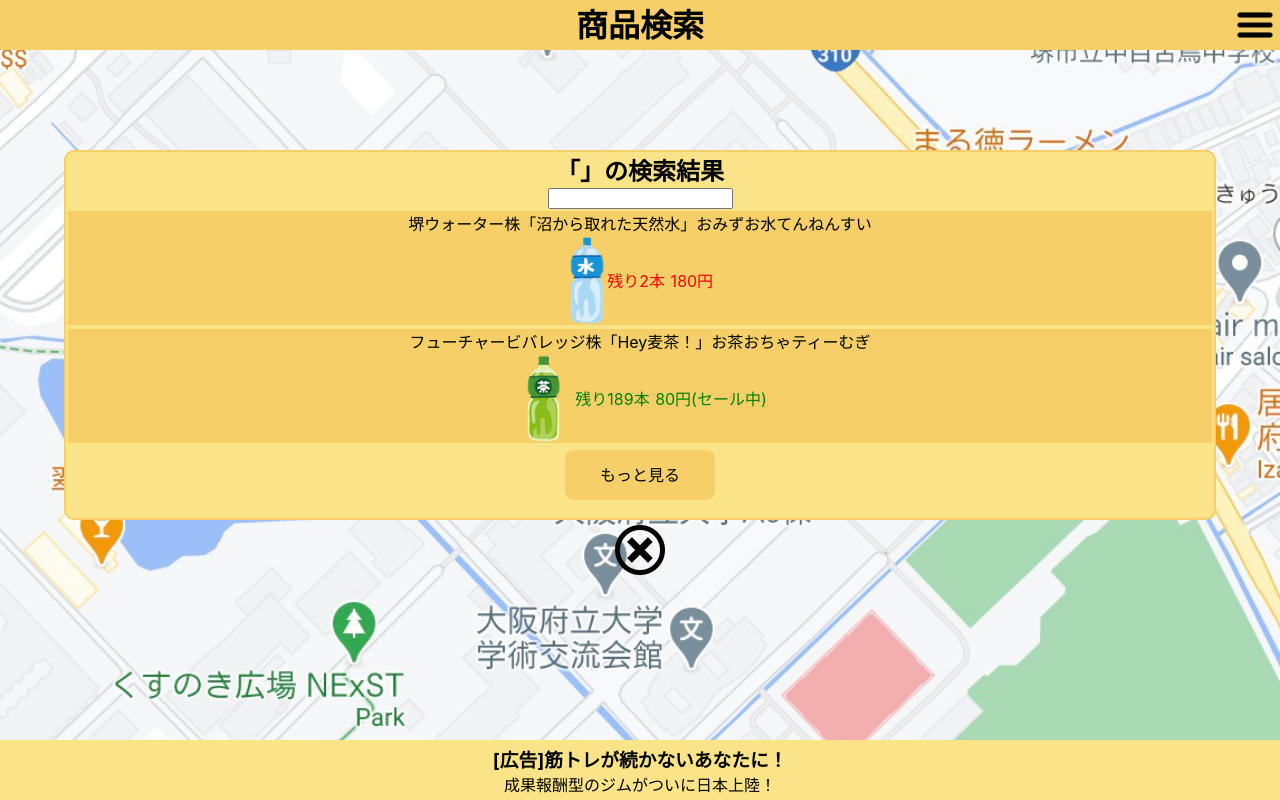
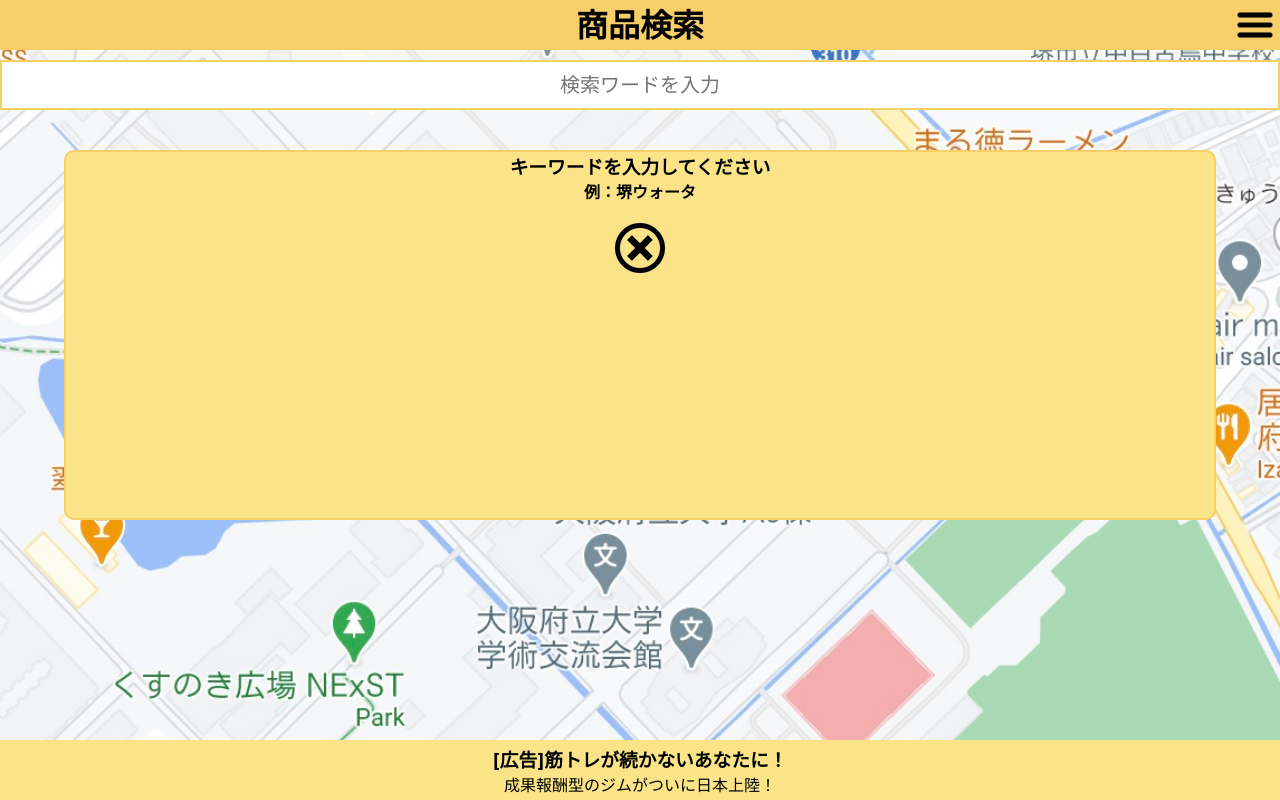
Before and after one commit to kantasv/kokodori-nuxt, a Nuxt app: page /ProductSearch in a window 1280 px wide. Built offline with nearby package versions, Linux system fonts and the light colour scheme.

Commit message:
search feature completed

```diff
--- a/pages/ProductSearch.vue
+++ b/pages/ProductSearch.vue
@@ -2,28 +2,33 @@
   <div>
     <KokodoriHeader headertitle="商品検索" />
     <AdWrapper />
+    <input v-model="query" type="input" class="query-bar" placeholder="検索ワードを入力">
     <div class="stock-container">
-      <h2>「{{ query }}」の検索結果</h2>
-      <input v-model="query" type="input">
-      <div v-show="isMatched('堺ウォーター株「沼から取れた天然水」')" class="stock-info-container">
-        <p>堺ウォーター株「沼から取れた天然水」おみずお水てんねんすい</p>
+      <h2 v-if=" query ">
+        「{{ query }}」の検索結果
+      </h2>
+      <span v-else>
+        <h3>キーワードを入力してください</h3>
+        <h4>例：堺ウォータ</h4>
+      </span>
+      <div v-show="isMatched('堺ウォーター株「沼から取れた天然水」おみずお水てんねんすい')" class="stock-info-container">
+        <p>堺ウォーター株「沼から取れた天然水」</p>
         <div class="almost-outofstock-product-image-wrapper">
           <p>
             <img src="~/static/bousai_water.png" class="almost-outofstock-product-image">
-            <span class="stock-description stock-description-almost-none">残り2本 180円</span>
+            <span class="stock-description stock-description-almost-none">徒歩5分「学生課前自販機」に在庫あり</span>
           </p>
         </div>
       </div>
-      <div v-show="isMatched('フューチャービバレッジ株「Hey麦茶！」')" class="stock-info-container">
-        <p>フューチャービバレッジ株「Hey麦茶！」お茶おちゃティーむぎ</p>
+      <div v-show="isMatched('フューチャービバレッジ株「Hey麦茶！」お茶おちゃティーむぎ')" class="stock-info-container">
+        <p>フューチャービバレッジ株「Hey麦茶！」</p>
         <div class="almost-outofstock-product-image-wrapper">
           <p>
             <img src="~/static/petbottle_tea.png" class="almost-outofstock-product-image">
-            <span class="stock-description stock-description-sufficient">残り189本 80円(セール中)</span>
+            <span class="stock-description stock-description-sufficient">徒歩5分「学生課前自販機」に在庫あり</span>
           </p>
         </div>
       </div>
-      <TextButton buttonlabel="もっと見る" class="read-more-button" />
 
       <nuxt-link to="/">
         <img src="~/static/close.png" alt class="close-button-image">
@@ -94,15 +99,21 @@ export default {
 .stock-description-sufficient{
   color:green;
 }
+
+.query-bar{
+  display: block;
+  position: fixed;
+  top: 60px;
+  width: 100%;
+  height: 50px;
+  font-size: 20px;
+  text-align: center;
+  border: 2px solid #f6cf69;
+}
 </style>
 
 <script>
-import TextButton from '~/components/TextButton.vue'
-
 export default {
-  components: {
-    TextButton
-  },
   data(){
     return {
       query: ''
@@ -110,7 +121,7 @@ export default {
   },
   methods: {
     isMatched(productInfo){
-      if(productInfo.indexOf(this.query)!=-1){
+      if(productInfo.indexOf(this.query)!=-1&&this.query){
         return true
       }else{
         return false
```
